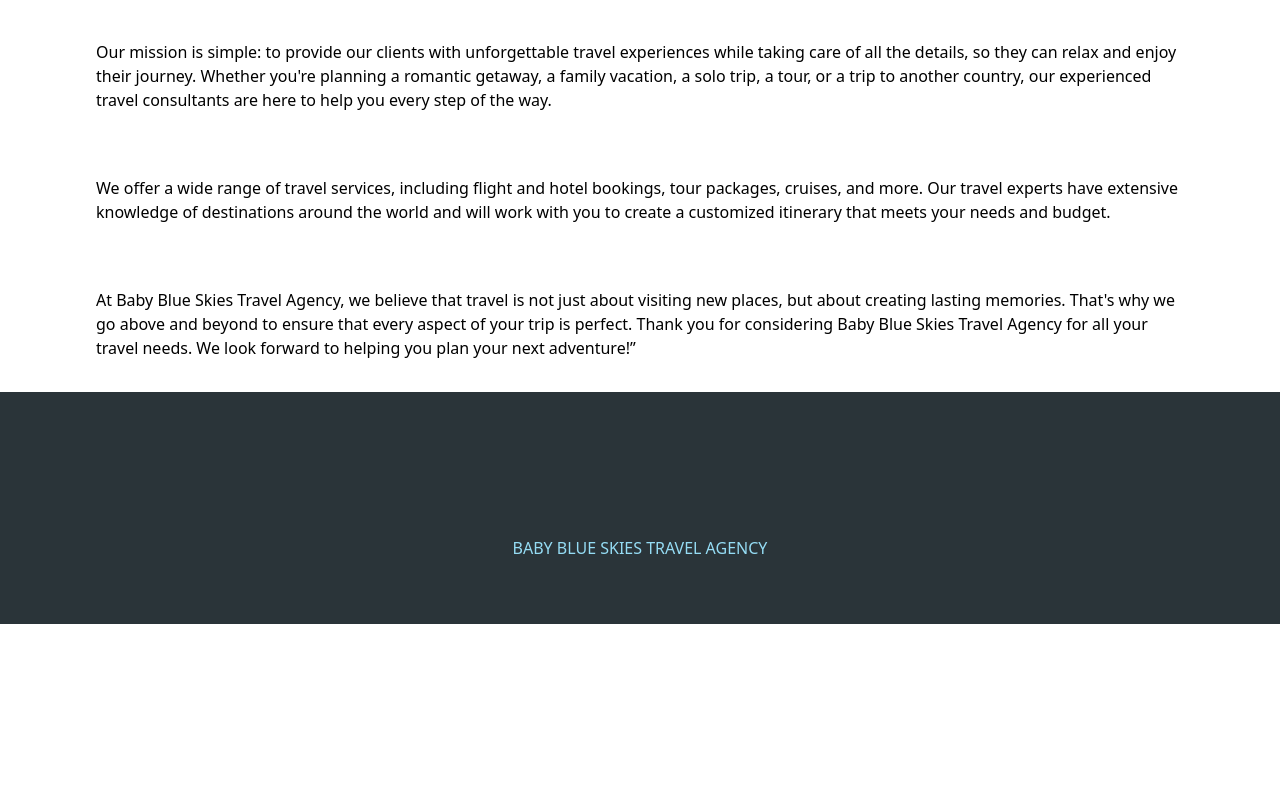
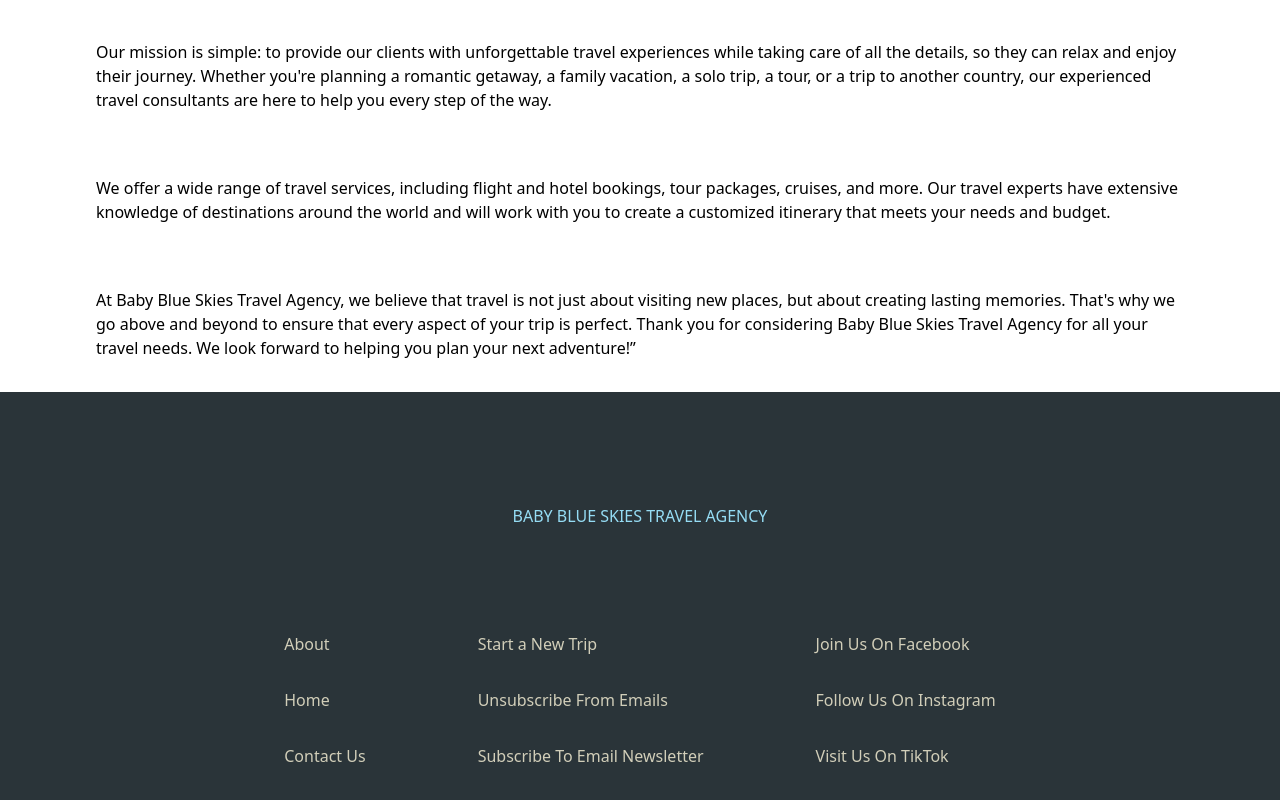
Before and after one commit to RMarmolejo90/Baby-Blue-Skies, a React (Vite) app in the folder front-end/: page /about in a window 1280 px wide. Shown: the part 290-1090 px from the top of the page. Before the commit the page ends 914 px from the top, so only its background shows below. Built offline with nearby package versions, Linux system fonts and the light colour scheme.

Commit message:
adding a subscribe page

```diff
--- a/front-end/src/components/footer.jsx
+++ b/front-end/src/components/footer.jsx
@@ -1,12 +1,30 @@
 import React from 'react'
+import { Link } from 'react-router-dom';
 
 export default function Footer() {
   return (
-    <div className='bg-dark-shade pt-20' >
+    <div className='bg-dark-shade py-16' >
         {/* sitemap
         contact info */}
         <div className='flex items-center justify-center text-primary-light'>
-          <h4 className='p-16'>BABY BLUE SKIES TRAVEL AGENCY</h4>
+          <h4 className='p-12'>BABY BLUE SKIES TRAVEL AGENCY</h4>
+        </div>
+        <div className='flex flex-row flex-wrap justify-center items-between text-secondary-light'>
+          <ul className='flex flex-col items-start justify-around p-10'>
+            <li className='p-4 hover:text-secondary-dark hover:border-b-secondary-dark'><Link to='/about'>About</Link> </li>
+            <li className='p-4 hover:text-secondary-dark hover:border-b-secondary-dark'><Link to='/'>Home</Link></li>
+            <li className='p-4 hover:text-secondary-dark hover:border-b-secondary-dark'><Link to='/contact'>Contact Us</Link></li>
+          </ul>
+          <ul className='flex flex-col items-start justify-around p-10'>
+            <li className='p-4 hover:text-secondary-dark hover:border-b-secondary-dark'><a href="https://docs.google.com/forms/d/e/1FAIpQLScvZkBlv69f74k6q7XJ9szgq_JoZR9Nhug3dsN67I06iQ5Neg/viewform" target="_blank" rel="noopener noreferrer">Start a New Trip</a></li>
+            <li className='p-4 hover:text-secondary-dark hover:border-b-secondary-dark'><Link to='/unsubscribe'>Unsubscribe From Emails</Link></li>
+            <li className='p-4 hover:text-secondary-dark hover:border-b-secondary-dark'><Link to='/subscribe'>Subscribe To Email Newsletter</Link></li>
+          </ul>
+          <ul className='flex flex-col items-start justify-around p-10'>
+            <li className='p-4 hover:text-secondary-dark hover:border-b-secondary-dark'><a target='blank' href='https://www.facebook.com/babyblueskiestravelag'>Join Us On Facebook</a></li>
+            <li className='p-4 hover:text-secondary-dark hover:border-b-secondary-dark'><a target='blank' href='https://www.instagram.com/babyblueskiestravel/'>Follow Us On Instagram</a></li>
+            <li className='p-4 hover:text-secondary-dark hover:border-b-secondary-dark'><a target='blank' href='https://www.tiktok.com/@babyblueskiestravel'>Visit Us On TikTok</a></li>
+          </ul>
         </div>
 
     </div>
--- /dev/null
+++ b/front-end/src/pages/subscribe.jsx
@@ -0,0 +1,9 @@
+import React from 'react'
+
+export default function Subscribe() {
+  return (
+    <div>
+
+    </div>
+  )
+}
```
Also changed, not shown: front-end/pages/about.jsx (deleted, +0 -12 lines), front-end/pages/unsubscribe.jsx (deleted, +0 -13 lines).
